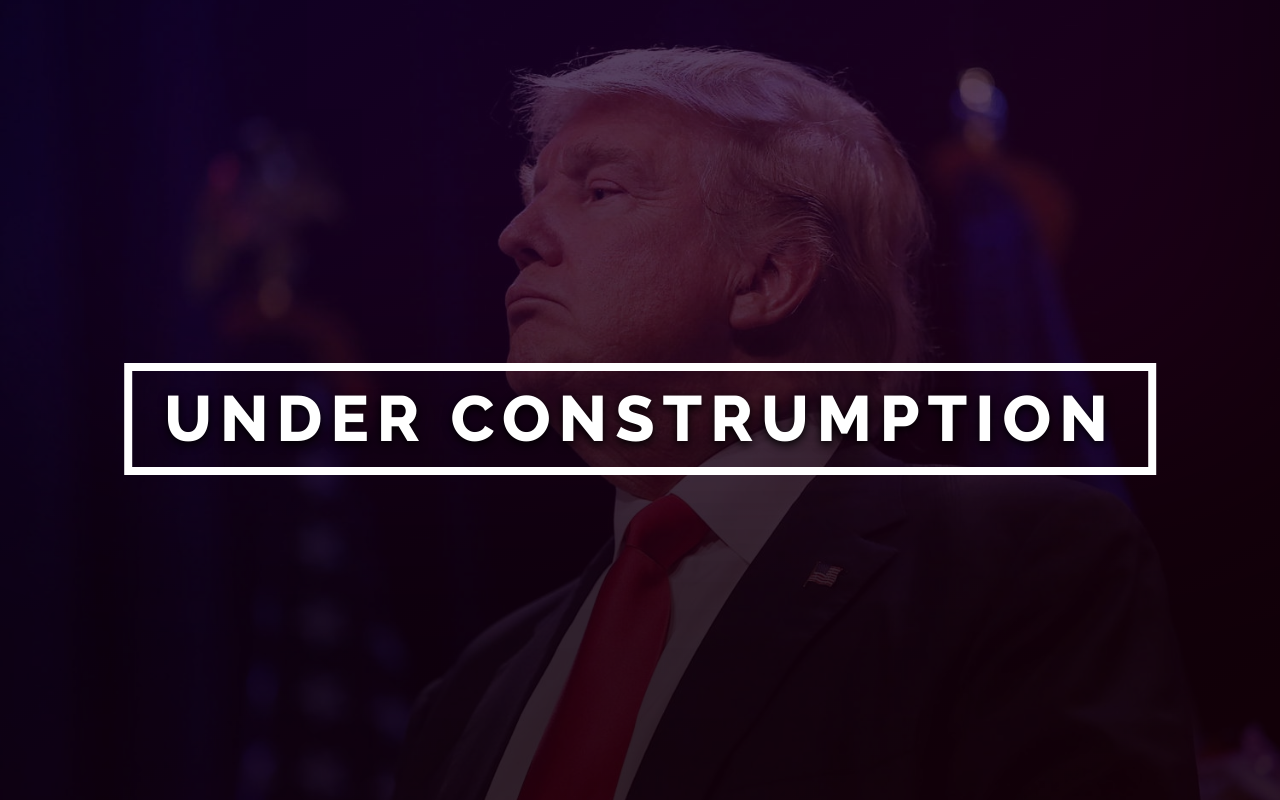
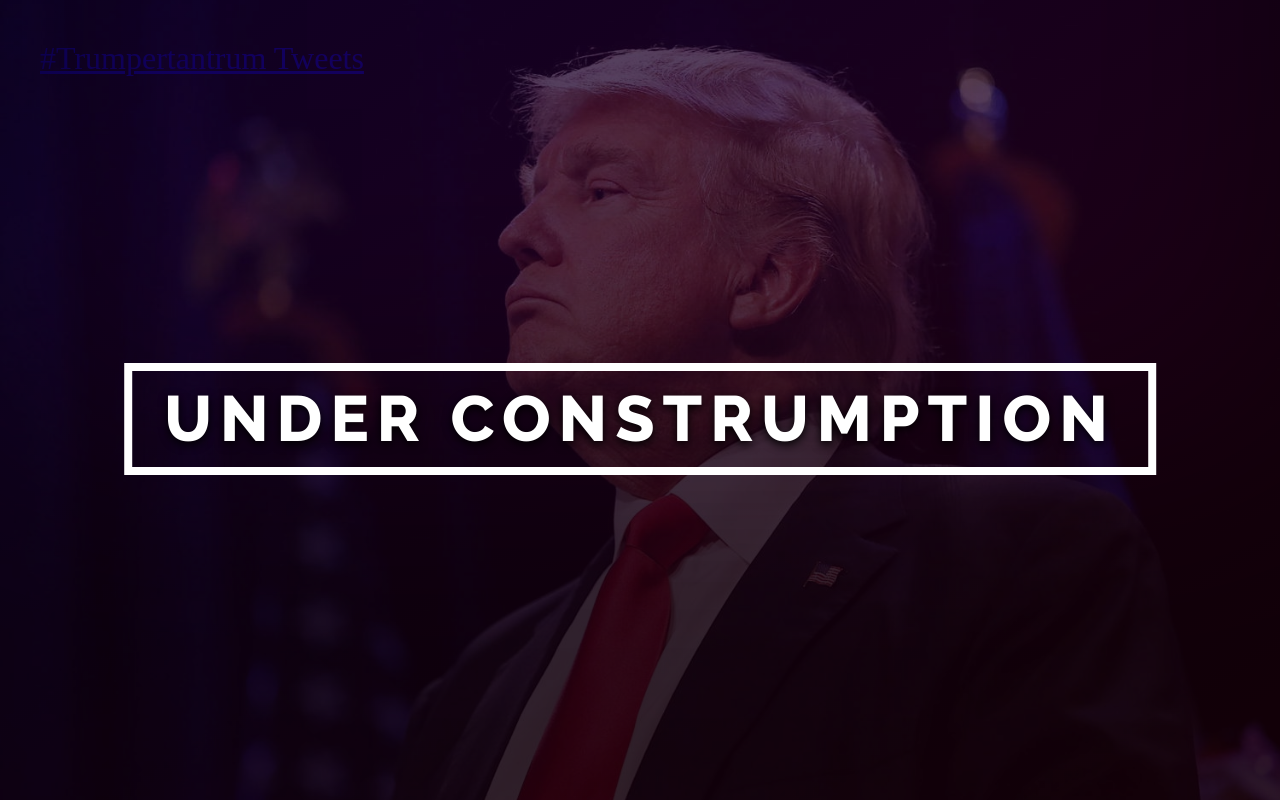
Before and after one commit to nazarioa/trumpertanrum, a plain HTML site: page index.html in a window 1280 px wide. Drawn offline with nearby package versions, Linux system fonts and the light colour scheme.

Commit message:
Added basic twitter feed Needs styling

```diff
--- a/index.html
+++ b/index.html
@@ -81,5 +81,9 @@
     <main>
       <h1 class="transition">under construmption</h1>
     </main>
+
+    <section>
+      <a class="twitter-timeline" href="https://twitter.com/hashtag/Trumpertantrum" data-widget-id="695886986171719680" data-chrome="nofooter noborders transparent">#Trumpertantrum Tweets</a><script>!function(d,s,id){var js,fjs=d.getElementsByTagName(s)[0],p=/^http:/.test(d.location)?'http':'https';if(!d.getElementById(id)){js=d.createElement(s);js.id=id;js.src=p+"://platform.twitter.com/widgets.js";fjs.parentNode.insertBefore(js,fjs);}}(document,"script","twitter-wjs");</script>
+    </section>
 	</body>
 </html>
```
